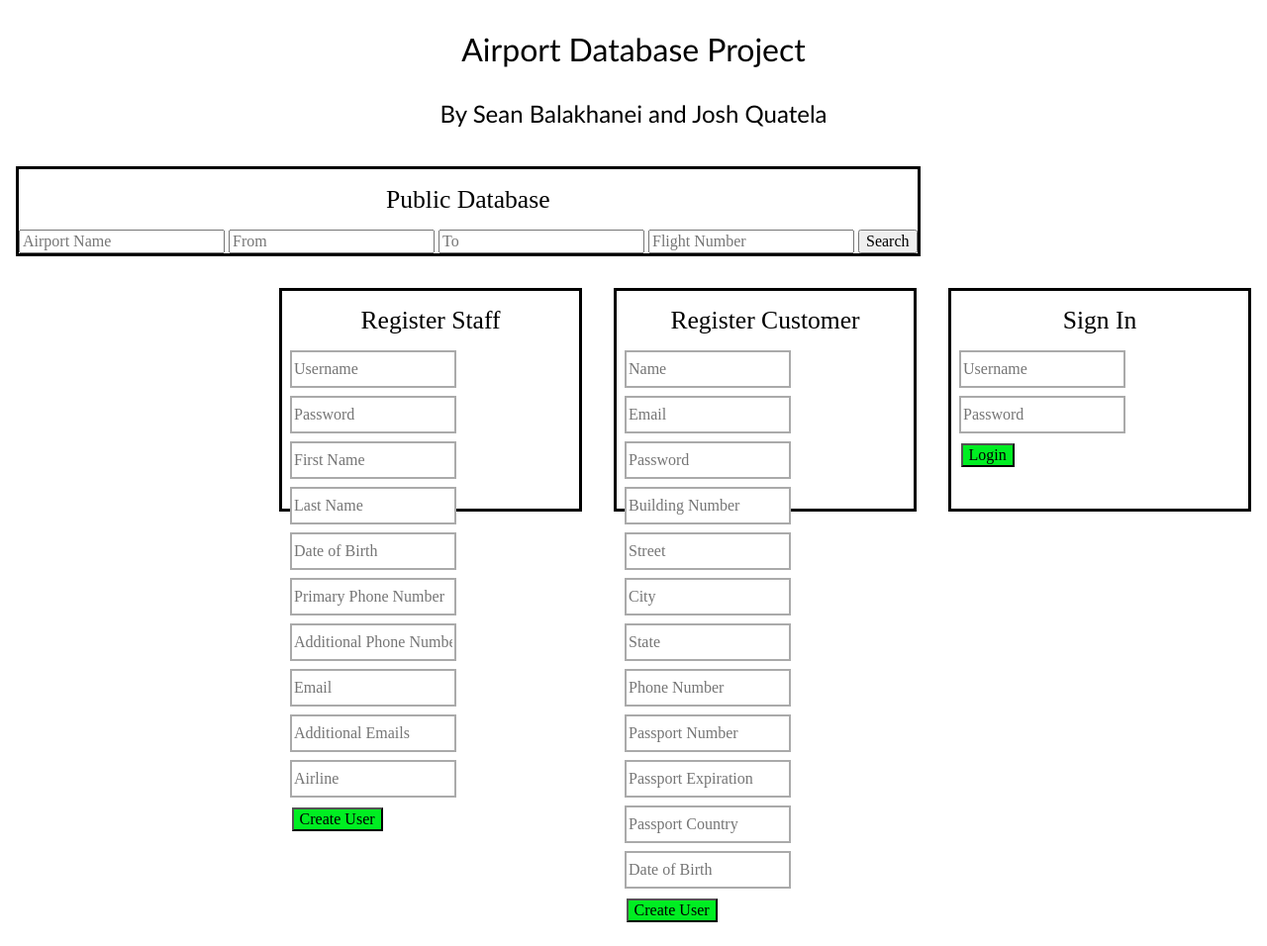
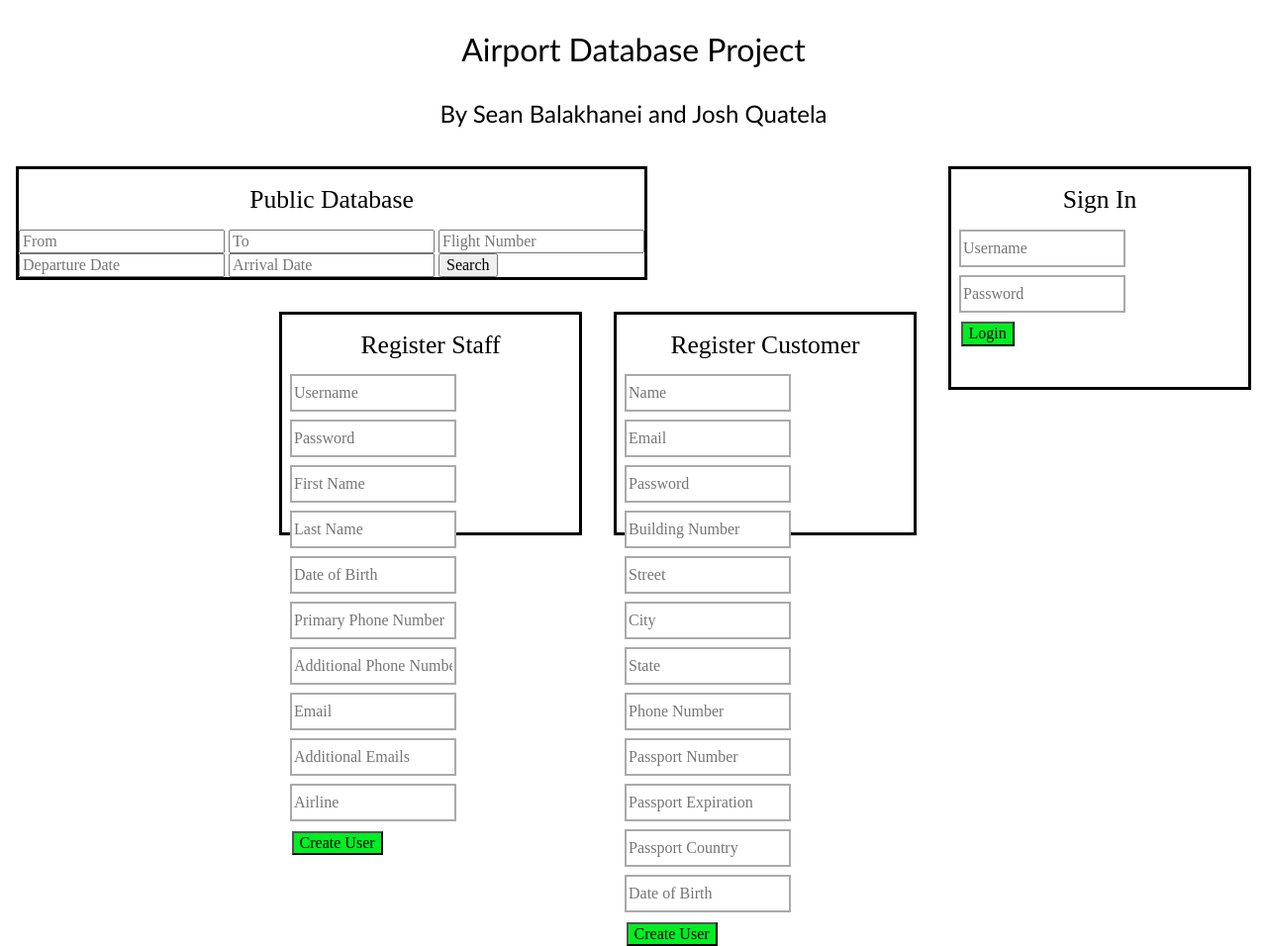
Before and after one commit to sean-balks/databases_final_project, a Flask app: page / in a window 1280 px wide. Shown: the whole page at 99% size. Before the commit the page ends 932 px from the top, so only its background shows below. Run offline with Flask 2, Linux system fonts and the light colour scheme; some libraries are stand-ins or nearby versions.

Commit message:
FlightID, NumSeats, spacing fixes

```diff
--- a/templates/index.html
+++ b/templates/index.html
@@ -21,11 +21,21 @@
     <div class="org">
         <div class="db">
             <p class="sign_in">Public Database</p>
-            <input type="text" class="info_input" name="airport_name" id="airport_name" placeholder="Airport Name">
-            <input type="text" class="info_input" name="source_city" id="source_city" placeholder="From">
-            <input type="text" class="info_input" name="dest_city" id="dest_city" placeholder="To">
-            <input type="text" class="info_input" name="flight_num" id="flight_num" placeholder="Flight Number">
-            <button class="search_button">Search</button>
+            <form method="post" action="/public_search">
+                <div>
+                    <input type="text" class="info_input" name="source_city" id="source_city" placeholder="From">
+                    <input type="text" class="info_input" name="dest_city" id="dest_city" placeholder="To">
+                    <input type="text" class="info_input" name="flight_num" id="flight_num" placeholder="Flight Number">
+                </div>
+
+                <div>
+                    <input type="text" class="info_input" name="departure_date" id="departure_date" placeholder="Departure Date">
+                    <input type="text" class="info_input" name="arrival_date" id="arrival_date" placeholder="Arrival Date">
+                    <button class="search_button" onclick="public_search()">Search</button>
+
+                </div>
+            </form>
+
             {% for result in results %}
                 <p> {{result}} </p>
             {% endfor %}
--- a/templates/staff.html
+++ b/templates/staff.html
@@ -25,6 +25,7 @@
             <input type="text" class="info_input" name="source_city" id="source_city" placeholder="From">
             <input type="text" class="info_input" name="dest_city" id="dest_city" placeholder="To">
             <input type="text" class="info_input" name="flight_num" id="flight_num" placeholder="Flight Number">
+            <input type="text" class="info_input" name="flight_id" id="flight_id" placeholder="Flight ID">
             <input type="checkbox">Roundtrip?</input>
         </div>
 
@@ -35,6 +36,7 @@
             <input type="text" class="info_input" name="return_time" id="return_time" placeholder="Return Time">
             <input type="text" class="info_input" name="new_status" id="new_status" placeholder="New Status">
             <input type="text" class="info_input" name="comment" id="comment" placeholder="Comment">
+            <input type="number" class="info_input" name="num_seats" id="num_seats" placeholder="Num Seats">
         </div>
 
         <button class="search_button" id="search">Search</button>
@@ -48,11 +50,7 @@
             <p> {{result}} </p>
         {% endfor %}
 
-        <p class="title">Customers</p>
 
-        {% for customer in customers %}
-            <p> {{customer}} </p>
-        {% endfor %}
     </div>
 
     <div class="box">
```
Also changed, not shown: templates/customer.html (line endings or trailing spaces).
